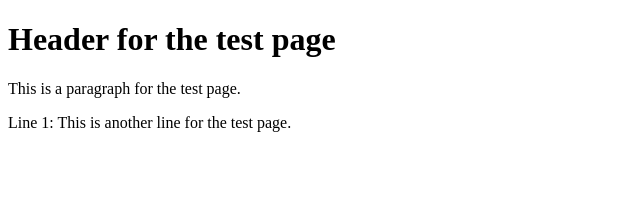
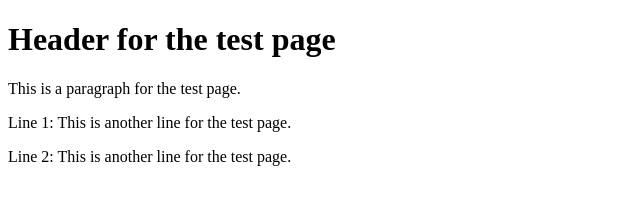
Before and after one commit to TomSocialnet/webdev, a plain HTML site: page index.html in a window 1280 px wide. Shown: the whole page, without its empty margins (0-640 px from the left). Drawn offline with Linux system fonts and the light colour scheme.

Commit message:
Added line 2

```diff
--- a/index.html
+++ b/index.html
@@ -9,6 +9,7 @@
 <p>This is a paragraph for the test page.</p>
 
 <p>Line 1: This is another line for the test page.</p>
+<p>Line 2: This is another line for the test page.</p>
 
 
 
```
